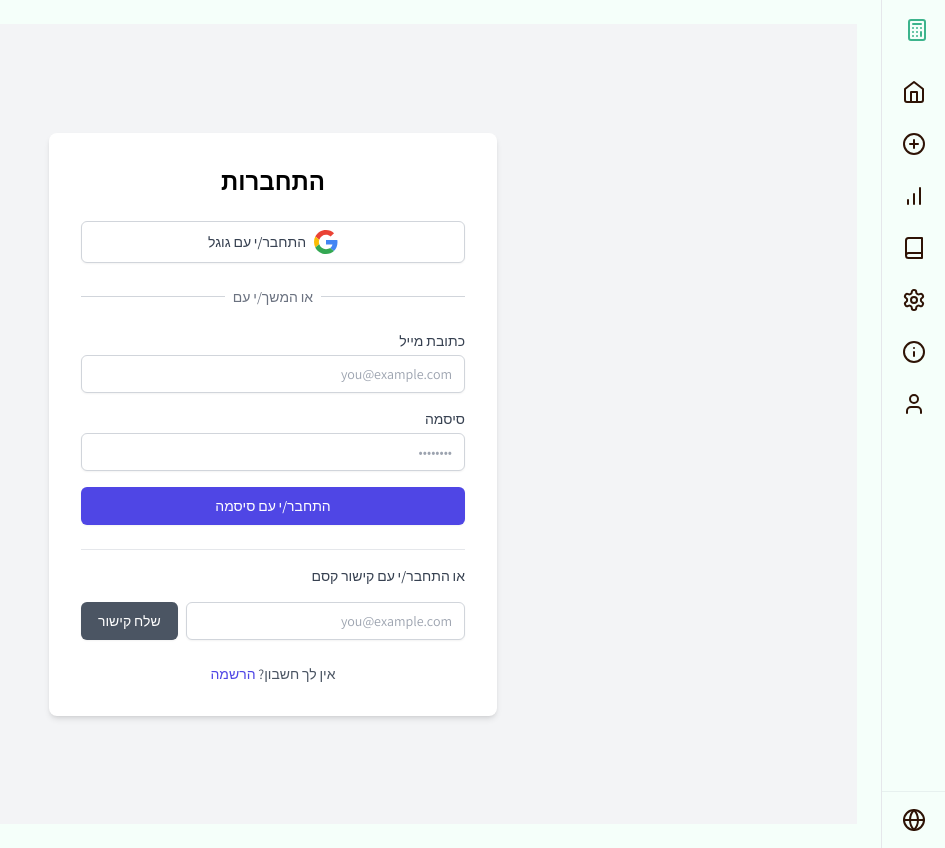
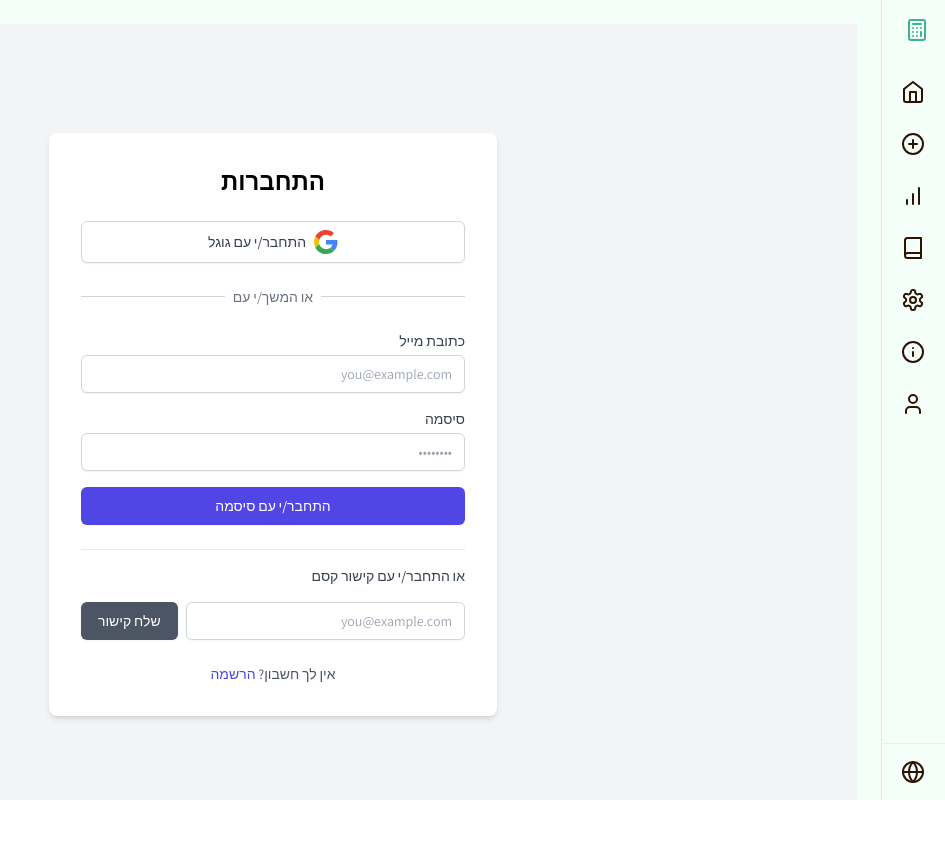
Before and after one commit to yossi-weinberger/ten10, a React (Vite) app: page /login in a window 1280 px wide. Shown: the whole page, without its empty margins (335-1280 px from the left). After the commit the page ends 800 px from the top, so only its background shows below. Built offline with nearby package versions, Linux system fonts and the light colour scheme; no server answers; what @hebcal/core would draw is missing.

Commit message:
fix: Ensure sidebar remains fixed while main content scrolls

```diff
--- a/src/App.tsx
+++ b/src/App.tsx
@@ -52,7 +52,7 @@ function App() {
   return (
     <div className="min-h-screen bg-background flex">
       <div
-        className="hidden md:block w-[4rem] hover:w-48 transition-all duration-300 border-l bg-card overflow-hidden"
+        className="hidden md:block w-[4rem] hover:w-48 transition-all duration-300 border-l bg-card overflow-hidden h-screen"
         onMouseEnter={() => setIsSidebarExpanded(true)}
         onMouseLeave={() => setIsSidebarExpanded(false)}
       >
@@ -74,7 +74,7 @@ function App() {
         </SheetContent>
       </Sheet>
 
-      <div className="flex-1">
+      <div className="flex-1 h-screen overflow-y-auto">
         <main className="container py-6 px-4 md:px-6">
           <div className={platform === "desktop" ? "is-desktop" : "is-web"}>
             <Outlet />
--- a/src/components/layout/Sidebar.tsx
+++ b/src/components/layout/Sidebar.tsx
@@ -133,7 +133,12 @@ export function Sidebar({ expanded = false }: SidebarProps) {
   );
 
   return (
-    <div className="h-full flex flex-col py-4">
+    <div
+      className={cn(
+        "h-screen overflow-hidden flex flex-col py-4 transition-all duration-200",
+        expanded ? "w-52" : "w-16"
+      )}
+    >
       <Link to="/" className="flex items-center gap-2 px-4 mb-6">
         <Calculator className="h-6 w-6 text-primary flex-shrink-0" />
         <h1
@@ -147,7 +152,7 @@ export function Sidebar({ expanded = false }: SidebarProps) {
         </h1>
       </Link>
 
-      <nav className="flex-1 flex flex-col gap-1">
+      <nav className="flex-1 flex flex-col gap-1 overflow-y-auto">
         <NavLink to="/" icon={Home}>
           דף הבית
         </NavLink>
@@ -231,11 +236,11 @@ export function Sidebar({ expanded = false }: SidebarProps) {
                   {profileFullName && (
                     <span className="font-semibold">{profileFullName}</span>
                   )}
-                  {session.user.email && (
+                  {/* {session.user.email && (
                     <span className="text-xs text-muted-foreground">
                       {session.user.email}
                     </span>
-                  )}
+                  )} */}
                 </div>
               )}
             </div>
```
